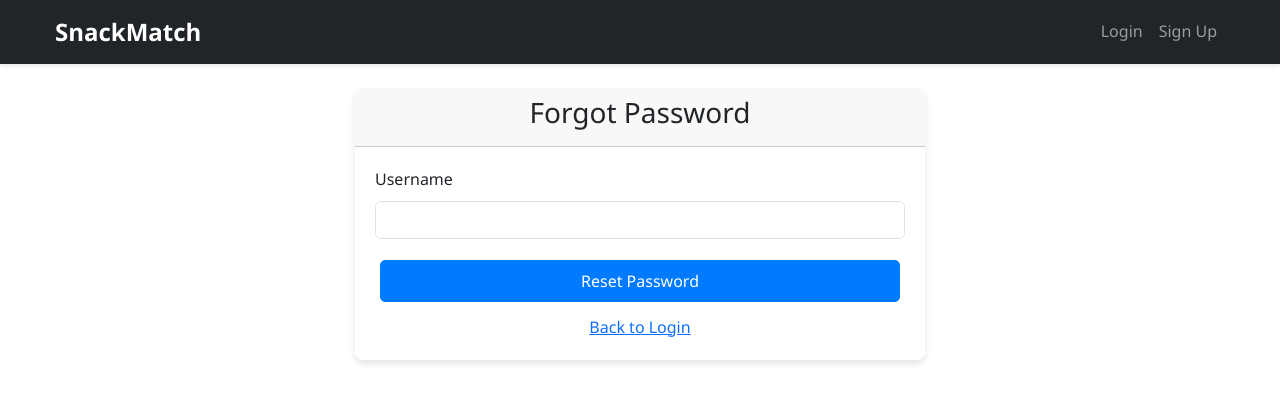
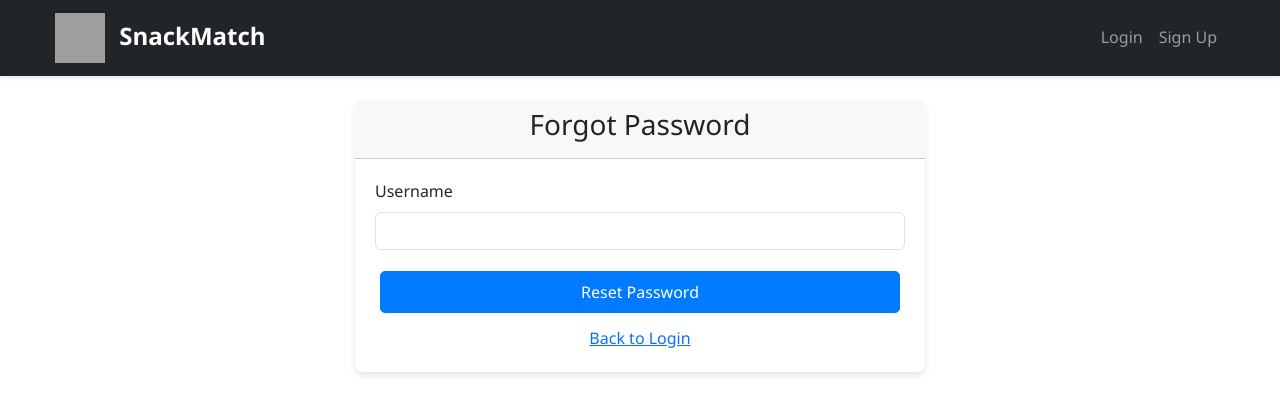
Before and after one commit to balbertle/snackmatch, a Django app: page /forgot-password/ in a window 1280 px wide. Shown: the top 415 px of the page. Run offline with Django 5.2, Linux system fonts and the light colour scheme; grey boxes are pictures that could not be loaded.

Commit message:
Update base.html
add logo

```diff
--- a/snackmatch/templates/base.html
+++ b/snackmatch/templates/base.html
@@ -12,7 +12,10 @@
 <body>
     <nav class="navbar navbar-expand-lg navbar-dark bg-dark">
         <div class="container">
-            <a class="navbar-brand" href="{% url 'home' %}">SnackMatch</a>
+            <a class="navbar-brand" href="{% url 'home' %}">
+                <img src="{% static 'snackmatch/images/snack.png' %}" alt="SnackMatch Logo" width="50" height="50" class="me-2">
+                <span>SnackMatch</span>
+            </a>
             <button class="navbar-toggler" type="button" data-bs-toggle="collapse" data-bs-target="#navbarNav">
                 <span class="navbar-toggler-icon"></span>
             </button>
```
